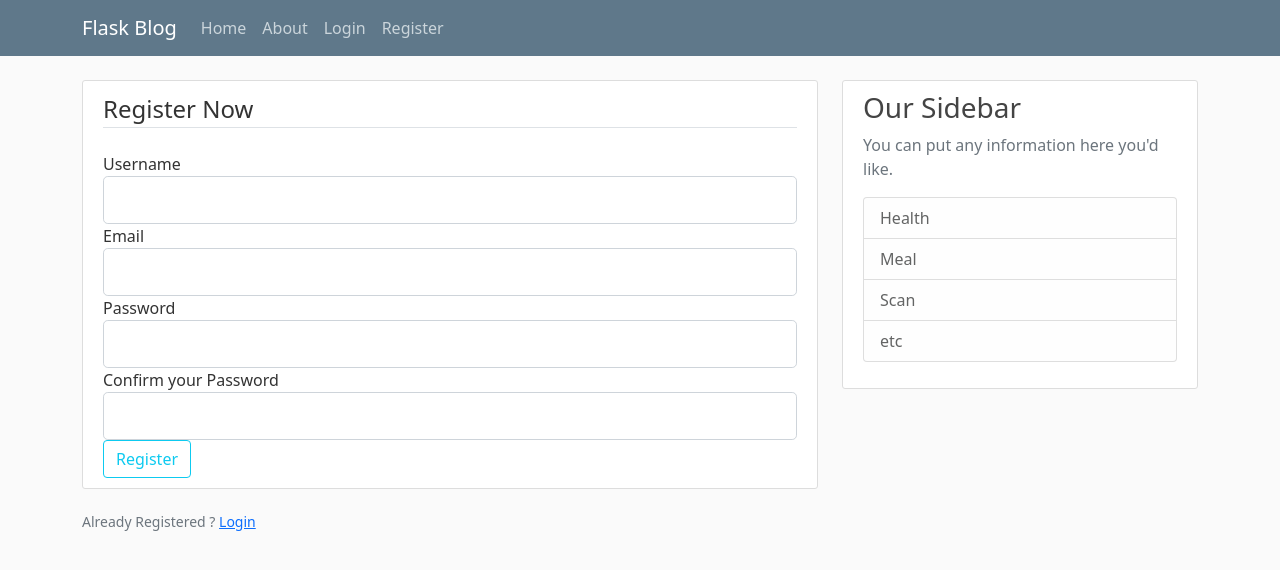
After one commit to hjohnson933/diabeteswarrior, a Flask app: page /register in a window 1280 px wide. The commit adds this page. Shown: the top 570 px of the page. Run offline with Flask 2, Linux system fonts and the light colour scheme.

Commit message:
nap time checkin

```diff
--- a/diabeteswarrior/dwarrior.py
+++ b/diabeteswarrior/dwarrior.py
@@ -1,7 +1,9 @@
 """Diabetes Warrior Application"""
-from flask import Flask, render_template
+from flask import Flask, render_template, url_for, flash, redirect
+from .forms import Register, Login
 
 app = Flask(__name__)
+app.config['SECRET_KEY'] = '..72:products:CHILDREN:coast:72..'
 
 posts = [
     {'id':0,'author_id':0,'created':'2022-02-14 00:00:00','title':'Test post 0','body':'Test post'},
@@ -17,3 +19,16 @@ def index():
 @app.route('/about')
 def about():
     return render_template('about.html', page='About')
+
+@app.route('/register', methods=['POST', 'GET'])
+def register():
+    form = Register()
+    if form.validate_on_submit():
+        flash(F"Account registered for {form.username.data}.", "success")
+        return redirect(url_for('index'))
+    return render_template('register.html', title='Register', form=form)
+
+@app.route('/login', methods=['POST', 'GET'])
+def login():
+    form = Login()
+    return render_template('login.html', title='Login', form=form)
--- /dev/null
+++ b/diabeteswarrior/forms.py
@@ -0,0 +1,48 @@
+"""Diabetes Warrior Forms"""
+from flask_wtf import FlaskForm
+from wtforms import StringField, PasswordField, SubmitField, BooleanField
+from wtforms.validators import DataRequired, Length, Email, EqualTo
+
+
+class Register(FlaskForm):
+    username = StringField('Username', validators=[DataRequired('A user name is required!'), Length(min=2, max=32, message='The username must be between 2 and 32 characters long.')])
+
+    email = StringField('Email', validators=[DataRequired('A valid email address is required!'), Email()])
+
+    password = PasswordField('Password', validators=[DataRequired('You must provide a valid password!'), Length(min=8, max=32, message='The password must between 8 and 32 characters long.')])
+
+    confirm = PasswordField('Confirm your Password', validators=[DataRequired('You must provide a valid password!'), Length(min=8, max=32, message='The password must between 8 and 32 characters long.'), EqualTo('password', message='The text entered does not match the password you entered!')])
+
+    submit = SubmitField('Register')
+
+
+class Login(FlaskForm):
+    username = StringField('Username', validators=[DataRequired('A user name is required!'), Length(min=2, max=32, message='The username must be between 2 and 32 characters long.')])
+
+    email = StringField('Email', validators=[DataRequired('A valid email address is required!'), Email()])
+
+    password = PasswordField('Password', validators=[DataRequired('You must provide a valid password!'), Length(min=8, max=32, message='The password must between 8 and 32 characters long.')])
+
+    remember = BooleanField('Remembered')
+
+    submit = SubmitField('Login')
+
+
+class Health(FlaskForm):
+    ...
+
+
+class Meal(FlaskForm):
+    ...
+
+
+class Food(FlaskForm):
+    ...
+
+
+class Scan(FlaskForm):
+    ...
+
+
+class Targets(FlaskForm):
+    ...
--- a/diabeteswarrior/templates/base.html
+++ b/diabeteswarrior/templates/base.html
@@ -38,6 +38,9 @@
   <main role="main" class="container">
     <div class="row">
       <div class="col-md-8">
+        {% with messages = get_flashed_messages(with_categories=true) %}{% if messages %}{% for category, message in messages %}
+        <div class="alert alert-{{ category }}">{{ message }}</div>>
+        {% endfor %}{% endif %}{% endwith %}
         {% block content %}{% endblock %}
       </div>
       <div class="col-md-4">
@@ -45,9 +48,9 @@
           <h3>Our Sidebar</h3>
           <p class='text-muted'>You can put any information here you'd like.
             <ul class="list-group">
-              <li class="list-group-item list-group-item-light">Latest Posts</li>
-              <li class="list-group-item list-group-item-light">Announcements</li>
-              <li class="list-group-item list-group-item-light">Calendars</li>
+              <li class="list-group-item list-group-item-light">Health</li>
+              <li class="list-group-item list-group-item-light">Meal</li>
+              <li class="list-group-item list-group-item-light">Scan</li>
               <li class="list-group-item list-group-item-light">etc</li>
             </ul>
           </p>
--- /dev/null
+++ b/diabeteswarrior/templates/register.html
@@ -0,0 +1,60 @@
+{% extends "base.html" %}
+{% block content%}
+<div class="content-section">
+  <form method="post" action="">
+    {{ form.hidden_tag() }}
+    <fieldset class="form-group">
+      <legend class="border-bottom mb-4">Register Now</legend>
+      <div class="form-group">
+        {{ form.username.label(class="form-control-label") }}
+        {% if form.username.errors %}
+          {{ form.username(class="form-control form-control-lg is-invalid") }}
+            <div class="invalid-feedback">
+              {% for error in form.username.errors %}<span>{{ error }}</span>{% endfor %}
+            </div>
+        {% else %}
+          {{ form.username(class="form-control form-control-lg") }}
+        {% endif %}
+      </div>
+      <div class="form-group">
+        {{ form.email.label(class="form-control-label") }}
+          {% if form.email.errors %}{{ form.email(class="form-control form-control-lg is-invalid") }}
+            <div class="invalid-feedback">
+              {% for error in form.email.errors %}<span>{{ error }}</span>{% endfor %}
+            </div>
+          {% else %}
+            {{ form.email(class="form-control form-control-lg") }}
+          {% endif %}
+      </div>
+      <div class="form-group">
+        {{ form.password.label(class="form-control-label") }}
+        {% if form.password.errors %}
+          {{ form.password(class="form-control form-control-lg is-invalid") }}
+            <div class="invalid-feedback">
+              {% for error in form.password.errors %}<span>{{ error }}</span>{% endfor %}
+            </div>
+        {% else %}
+          {{ form.password(class="form-control form-control-lg") }}
+        {% endif %}
+      </div>
+      <div class="form-group">
+        {{ form.confirm.label(class="form-control-label") }}
+        {% if form.confirm.errors %}
+          {{ form.confirm(class="form-control form-control-lg is-invalid") }}
+            <div class="invalid-feedback">
+              {% for error in form.confirm.errors %}<span>{{ error }}</span>{% endfor %}
+            </div>
+        {% else %}
+          {{ form.confirm(class="form-control form-control-lg") }}
+        {% endif %}
+      </div>
+    </fieldset>
+      <div class="form-group">
+        {{ form.submit(class="btn btn-outline-info") }}
+      </div>
+  </form>
+</div>
+<div class=""border-top pt-3">
+  <small class="text-muted">Already Registered  ? <a class="ml-2" href="{{ url_for('login') }}">Login</a></small>
+</div>
+{% endblock  content %}
--- a/pyproject.toml
+++ b/pyproject.toml
@@ -28,6 +28,7 @@ SQLAlchemy = "^1.4.31"
 Werkzeug = "^2.0.3"
 WTForms = "^3.0.1"
 python-dotenv = "^0.19.2"
+email-validator = "^1.1.3"
 
 [tool.poetry.dev-dependencies]
 flake8 = "^4.0.1"
```
Also changed, not shown: diabeteswarrior/templates/index.html (+10 -3 lines), diabeteswarrior/templates/login.html (added), 1 other file.
